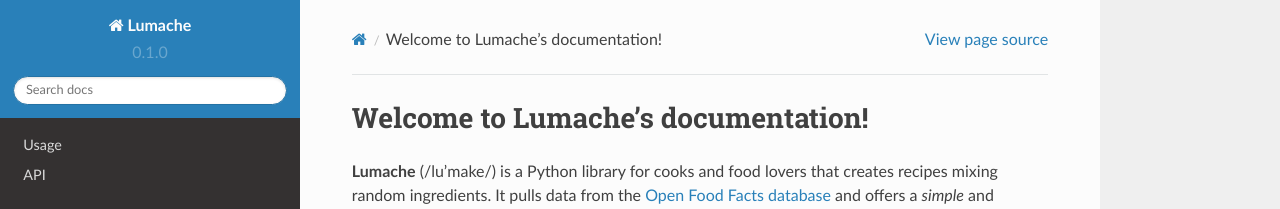
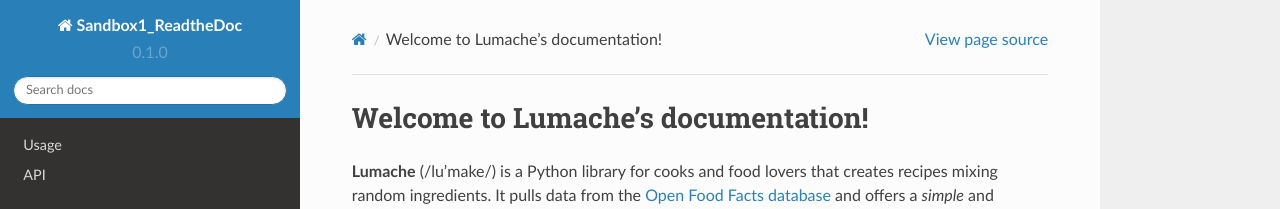
Before and after one commit to ProfRosario/sandbox1_ReadtheDoc, a Sphinx documentation site: the page built from docs/source/index.rst, in a window 1280 px wide. Shown: the top 209 px of the page. Built offline with Sphinx 7.4.7 and the Read the Docs theme 2.0.0, drawn with Linux system fonts in a browser that asks for light colours.

Commit message:
Update conf.py
Modified Project to sandbox1_readtheDoc

```diff
--- a/docs/source/conf.py
+++ b/docs/source/conf.py
@@ -2,7 +2,7 @@
 
 # -- Project information
 
-project = 'Lumache'
+project = 'Sandbox1_ReadtheDoc'
 copyright = '2021, Graziella'
 author = 'Graziella'
 
```
